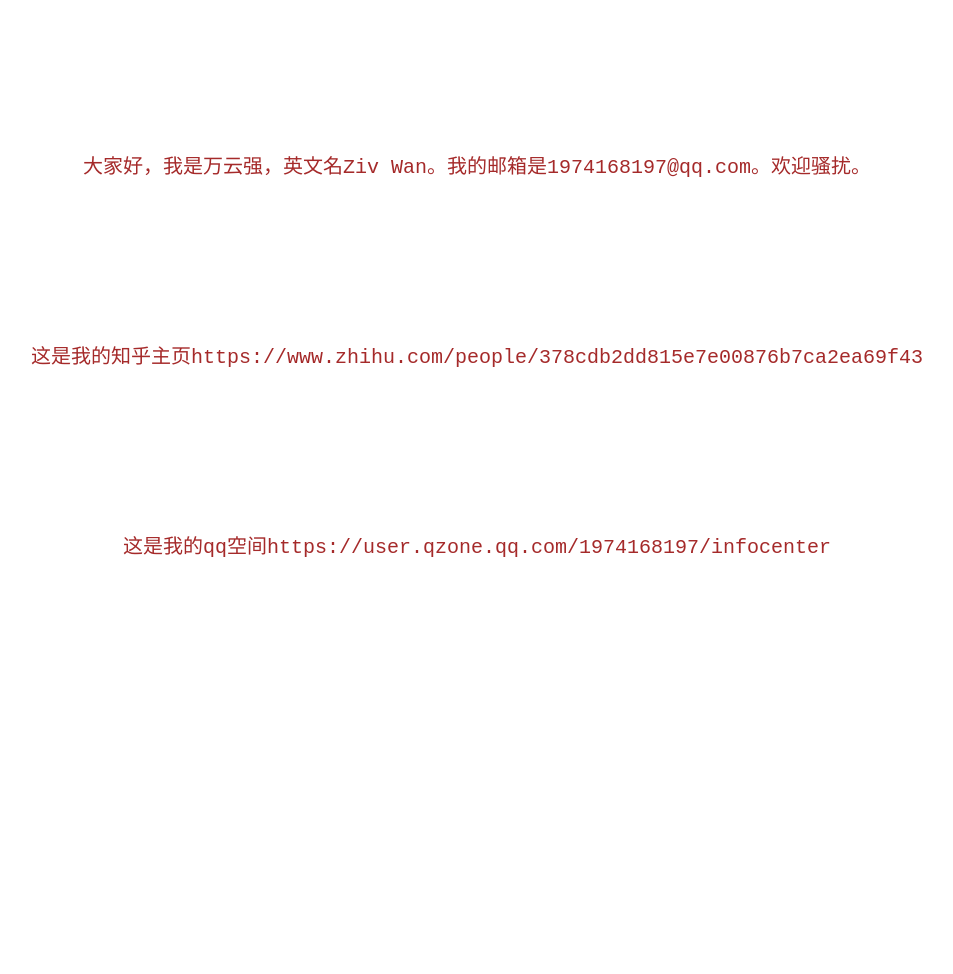
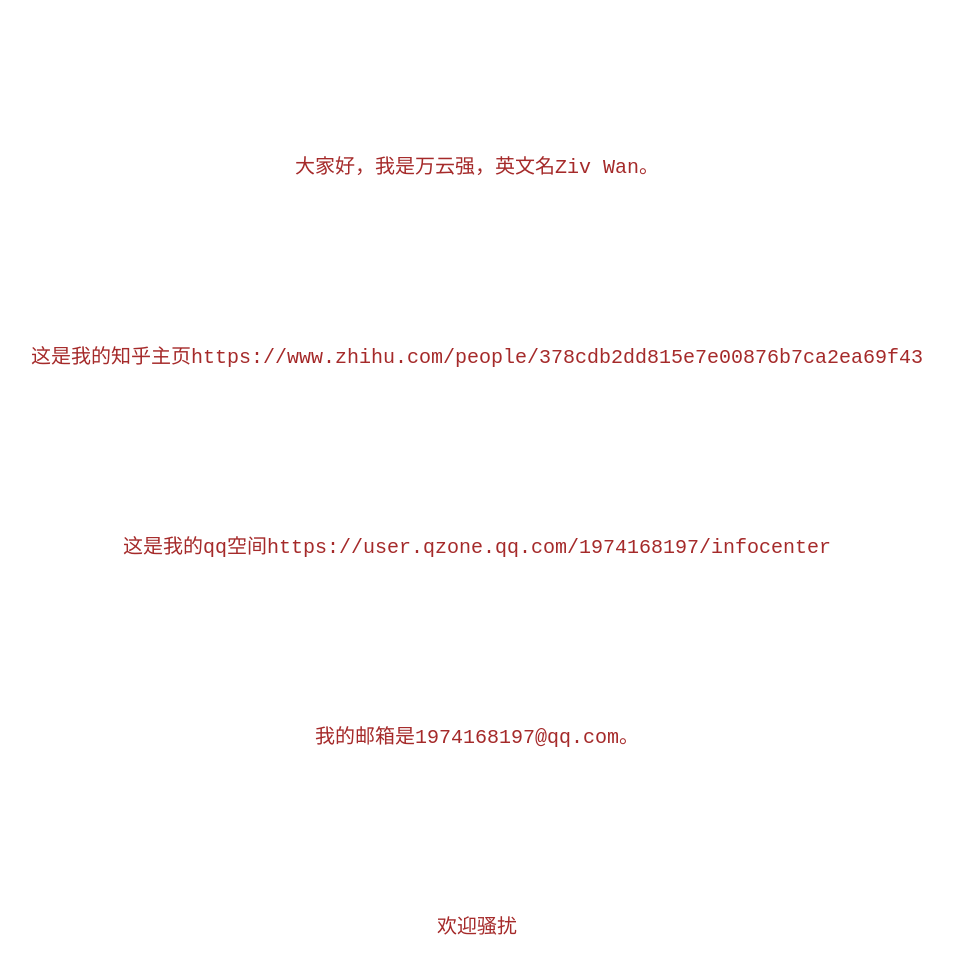
Before and after one commit to zivwan/zivwan.github.io, a plain HTML site: page index.html in a window 1280 px wide. Shown: the whole page, without its empty margins (163-1116 px from the left). Before the commit the page ends 800 px from the top, so only its background shows below. Drawn offline with Linux system fonts and the light colour scheme.

Commit message:
Update index.html

```diff
--- a/index.html
+++ b/index.html
@@ -8,10 +8,14 @@
     <link rel="stylesheet" href="./bin/index.css">
 </head>
 <body>
-    <div class="container">大家好，我是万云强，英文名Ziv Wan。我的邮箱是1974168197@qq.com。欢迎骚扰。
+    <div class="container">大家好，我是万云强，英文名Ziv Wan。
         </div>
 
         <div class="container">这是我的知乎主页https://www.zhihu.com/people/378cdb2dd815e7e00876b7ca2ea69f43
     </div>
         <div class="container">这是我的qq空间https://user.qzone.qq.com/1974168197/infocenter
     </div>
+        <div class="container">我的邮箱是1974168197@qq.com。
+    </div>
+    <div class="container">欢迎骚扰
+    </div>
```
